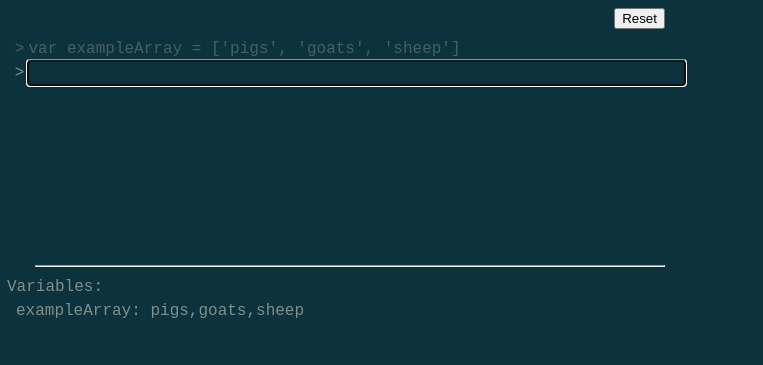
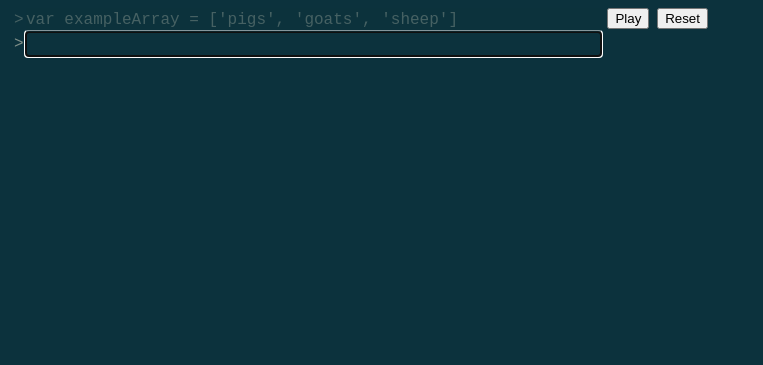
Before and after one commit to mdn/js-examples, a plain HTML site: page editable-samples/pages/array-push-2/index.html in a window 1280 px wide. Shown: the whole page, without its empty margins (0-763 px from the left). Drawn offline with Linux system fonts and the light colour scheme.

Commit message:
Add 'play' function

```diff
--- a/editable-samples/css/editable.css
+++ b/editable-samples/css/editable.css
@@ -51,7 +51,7 @@
     color: #809089;
   }
 
-  #reset {
+  #buttons {
     float: right;
   }
 
--- a/editable-samples/js/editable.js
+++ b/editable-samples/js/editable.js
@@ -84,3 +84,14 @@ function executeCode(code) {
 
   createInput();
 }
+
+document.body.addEventListener("click", (event) => {
+
+  if (event.originalTarget === document.querySelector("#repl")) {
+    var inputs = document.querySelectorAll("input");
+    if (inputs.length) {
+      var currentInput = inputs[inputs.length-1];
+      currentInput.focus();
+    }
+  }
+});
--- /dev/null
+++ b/editable-samples/js/play.js
@@ -0,0 +1,41 @@
+
+function writeLines(lines, callback) {
+
+  function writeLine(lineContent) {
+    var inputs = document.querySelectorAll("input");
+    var currentInput = inputs[inputs.length-1];
+
+    function writeChar() {
+      if (i < lineContent.length) {
+        currentInput.value += lineContent[i];
+        setTimeout(writeChar, 100);
+        i++;
+      } else {
+        setTimeout(() => {
+          var event = new Event('change');
+          currentInput.dispatchEvent(event);
+          writeLineDelayed(500);
+        }, 200);
+      }
+    }
+
+    var i = 0;
+    writeChar();
+  }
+
+  function writeLineDelayed(delay) {
+    setTimeout(() => {
+      if (l < lines.length) {
+        writeLine(lines[l]);
+        l++;
+      } else {
+        console.log("done!")
+        callback();
+      }
+    });
+
+  }
+
+  var l = 0;
+  writeLineDelayed(0);
+}
--- a/editable-samples/pages/array-push-2/array-push.css
+++ /dev/null
@@ -1,79 +0,0 @@
-
-* {
-  box-sizing: border-box;
-  margin: 0;
-}
-
-html, body {
-  height: 100%;
-}
-
-body {
-  max-height: 350px;
-}
-
-#repl {
-  margin-top: 8px;
-  padding: 0.5em;
-  clear:both;
-  height: 65%;
-}
-
-#state {
-  height: 25%;
-}
-
-#repl, #state {
-  overflow: scroll;
-}
-
-#reset {
-  float: right;
-  margin-top: 8px;
-  margin-right: 5%;
-}
-
-hr {
-  width: 90%;
-  margin: 0.5em auto;
-}
-
-html {
-  background-color: #0C323D;
-  color: #809089;
-  font-family: monospace;
-  max-width: 700px;
-  font-size: 16px;
-  line-height: 1.5;
-}
-
-p {
-  margin: 0;
-  padding: 0 1%;
-}
-
-.subitem {
-  padding-left: 1em;
-}
-
-.input p {
-  width: 1%;
-  margin-right: 1%;
-  float: left;
-}
-
-.output p {
-  width: 100%;
-}
-
-.input input {
-  width: 96%;
-  float: left;
-  border: none;
-  font-size: 16px;
-  line-height: 1.5;
-  font-family: monospace;
-  padding: 0;
-  background: #0C323D;
-  color: #809089;
-}
--- a/editable-samples/pages/array-push-2/array-push.js
+++ b/editable-samples/pages/array-push-2/array-push.js
@@ -1,116 +1,15 @@
-var commandHistory = [];
-var commandHistoryIndex = commandHistory.length;
-
-var reset = document.querySelector("#reset");
-reset.addEventListener('click', (e) => {
-  document.location.reload();
-});
-
-var geval = eval;
-
-var instructions = document.querySelector('#instructions');
-var repl = document.querySelector('#repl');
-var state = document.querySelector('#state');
-
-
-var that = Object.keys(this);
-
-function listNewThings(things) {
-
-  while (state.firstChild) {
-    state.removeChild(state.firstChild);
-  }
-
-  let intro = document.createElement("p");
-  intro.textContent = "Variables:";
-  state.appendChild(intro);
-
-  function thisIsInThat(thisThing) {
-    for (let thatThing of that) {
-      if (thisThing == thatThing) {
-        return true;
-      }
-    }
-    return false;
-  }
-
-  for (let thing of things) {
-    if (!thisIsInThat(thing)) {
-      let thingDescription = document.createElement("p");
-      thingDescription.textContent = `${thing}: ${this[thing]}`;
-      thingDescription.classList.add("subitem");
-      state.appendChild(thingDescription);
-    }
-  }
-
-}
-
-function createInput(init) {
-  var inputDiv = document.createElement('div');
-  var inputPara = document.createElement('p');
-  var inputForm = document.createElement('input');
-
-  inputDiv.setAttribute('class','input');
-  inputPara.textContent = '>';
-  inputDiv.appendChild(inputPara);
-  inputDiv.appendChild(inputForm);
-  repl.appendChild(inputDiv);
-  inputForm.focus();
-
-  inputForm.addEventListener('change', (e) => {
-    executeCode(e.target.value);
-    e.target.disabled = true;
-    e.target.parentNode.style.opacity = '0.5';
-  });
-
-  inputForm.addEventListener('keyup', (event) => {
-    if ((event.key === "Enter") && (event.target.value)) {
-      executeCode(event.target.value);
-      event.target.disabled = true;
-      event.target.parentNode.style.opacity = '0.5';
-    } else if ((event.key === "ArrowUp")) {
-      if (commandHistoryIndex > 0) {
-        commandHistoryIndex--;
-      }
-      event.target.value = commandHistory[commandHistoryIndex];
-    } else if ((event.key === "ArrowDown")) {
-      if (commandHistoryIndex < commandHistory.length-1) {
-        commandHistoryIndex++;
-      }
-      if (commandHistoryIndex < commandHistory.length) {
-        event.target.value = commandHistory[commandHistoryIndex];
-      }
-    }
-  });
-
-  if (init) {
-    inputForm.value = init;
-    var event = new Event('change');
-    inputForm.dispatchEvent(event);
-  }
-}
-
-function executeCode(code) {
-  try {
-    var result = geval(code);
-  } catch(e) {
-    var result = 'Error: ' + e.message;
-  }
-
-  listNewThings(Object.keys(this));
-
-  var outputDiv = document.createElement('div');
-  var outputPara = document.createElement('p');
-
-  outputDiv.setAttribute('class','output');
-  outputPara.textContent = result;
-  outputDiv.appendChild(outputPara);
-  repl.appendChild(outputDiv);
-
-  commandHistory.push(code);
-  commandHistoryIndex = commandHistory.length;
-
-  createInput();
-}
+var lines = [
+  "exampleArray.push('cows')",
+  "exampleArray.push('fish', 'frogs')",
+  "console.log(exampleArray)"
+]
 
 createInput("var exampleArray = ['pigs', 'goats', 'sheep']");
+
+var playButton = document.querySelector("#play");
+playButton.addEventListener("click", () => {
+  playButton.disabled = true;
+  writeLines(lines, () => {
+    playButton.disabled = false;
+  });
+});
--- a/editable-samples/pages/array-push-2/index.html
+++ b/editable-samples/pages/array-push-2/index.html
@@ -3,18 +3,20 @@
   <head>
     <meta charset="utf-8">
     <title>JavaScript console</title>
-    <link href="array-push.css" rel="stylesheet"></link>
+    <link href="../../css/editable.css" rel="stylesheet"></link>
 
   </head>
   <body>
-
-    <button id="reset">Reset</button>
-    <div id = "repl"></div>
-    <hr/>
-    <div id = "state"></div>
-
-    <script type="text/javascript" src="array-push.js"></script>
-
+    <div id = "buttons">
+      <button id="play">Play</button>
+      <button id="reset">Reset</button>
+    </div>
+    <div id="repl"></div>
   </body>
 
+  <script type="text/javascript" src="../../js/editable.js"></script>
+  <script type="text/javascript" src="array-push.js"></script>
+
+  <script type="text/javascript" src="../../js/play.js"></script>
+
 </html>
```
Also changed, not shown: editable-samples/pages/array-push/index.html (+3 -1 lines).
